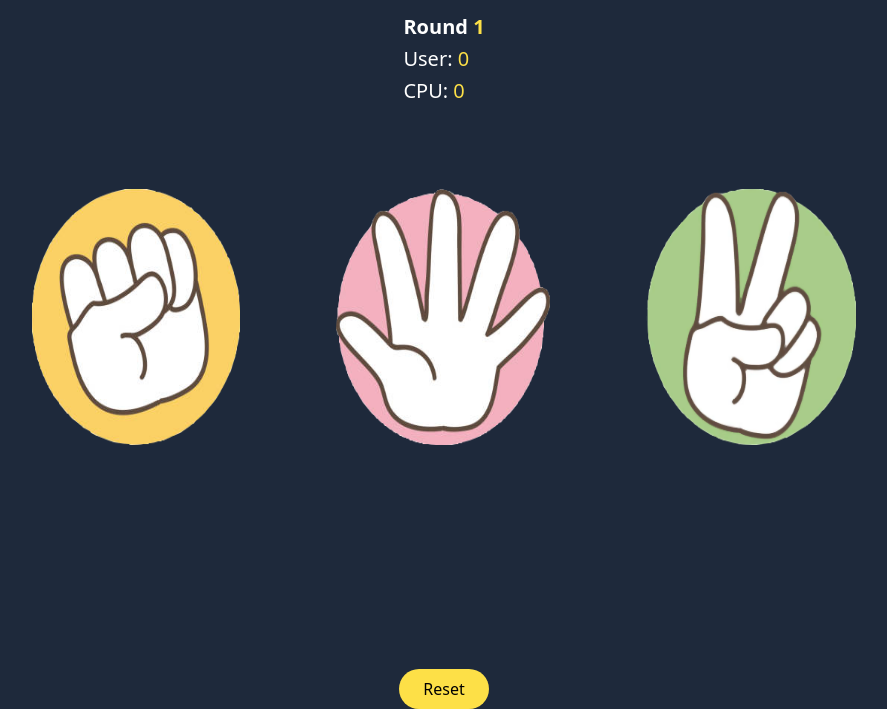
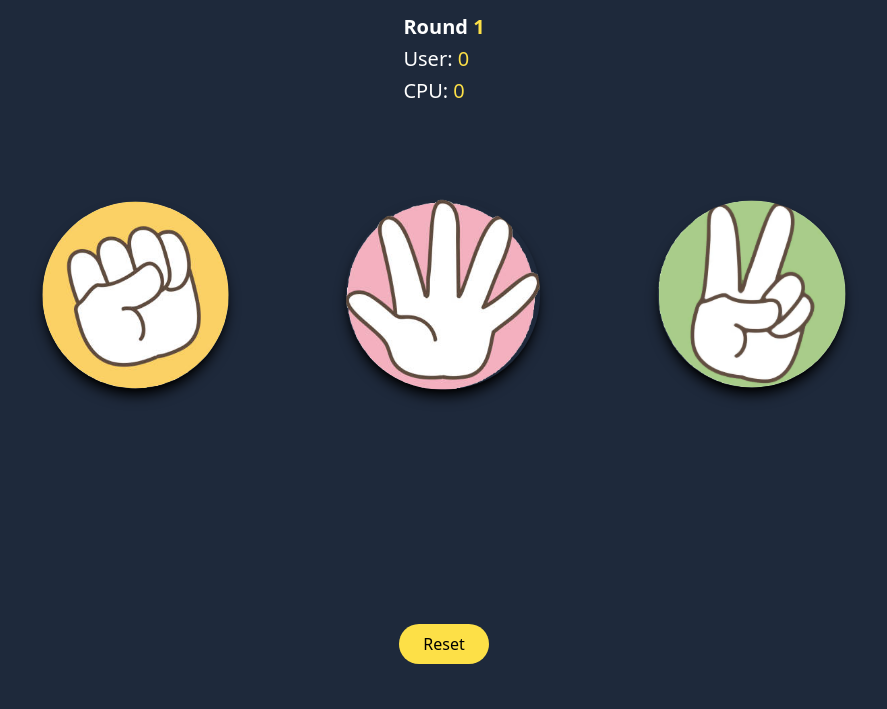
Before and after one commit to parker-martel/cpsc349-rock-paper-scissors, a website: page index.html in a window 1280 px wide. Shown: the part 115-824 px from the top of the page, without its empty margins (196-1083 px from the left). After the commit the page ends 800 px from the top, so only its background shows below. Drawn offline with Linux system fonts and the light colour scheme.

Commit message:
Added transitions on the images

```diff
--- a/index.html
+++ b/index.html
@@ -21,9 +21,9 @@
 
   <!-- Rock paper scissors images -->
   <section id= "gamePlay" class="flex justify-center items-center my-12 p-1 space-x-24 px-5 py-5">
-    <button class="chooser" id="Rock"><img class="h-64" src="assets/images/Rock.png"/></button>
-    <button class="chooser" id="Paper"><img class="h-64" src="assets/images/Paper.png"/></button>
-    <button class="chooser" id="Scissors"><img class="h-64" src="assets/images/Scissors.png"/></button>
+    <button class="chooser" id="Rock"><img class="scale-90 hover:scale-100 transition-transform duration-200 rounded-full shadow-lg shadow-black" src="assets/images/Rock.png"/></button>
+    <button class="chooser" id="Paper"><img class="scale-90 hover:scale-100 transition-transform duration-200 rounded-full shadow-lg shadow-black" src="assets/images/Paper.png"/></button>
+    <button class="chooser" id="Scissors"><img class="scale-90 hover:scale-100 transition-transform duration-200 rounded-full shadow-lg shadow-black" src="assets/images/Scissors.png"/></button>
   </section>
 
   <!-- 'You played' and 'CPU played' text -->
```
Also changed, not shown: dist/output.css.
